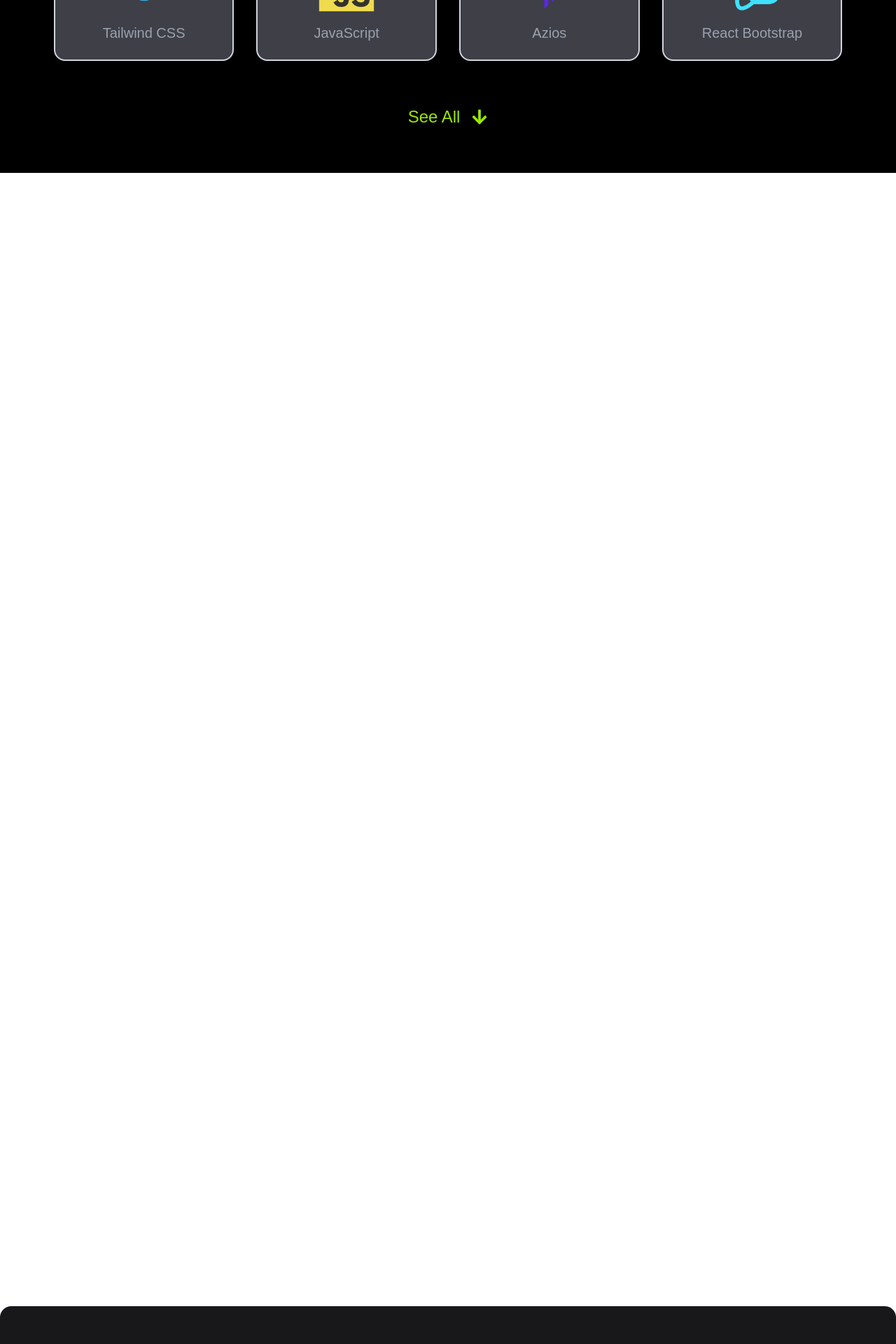
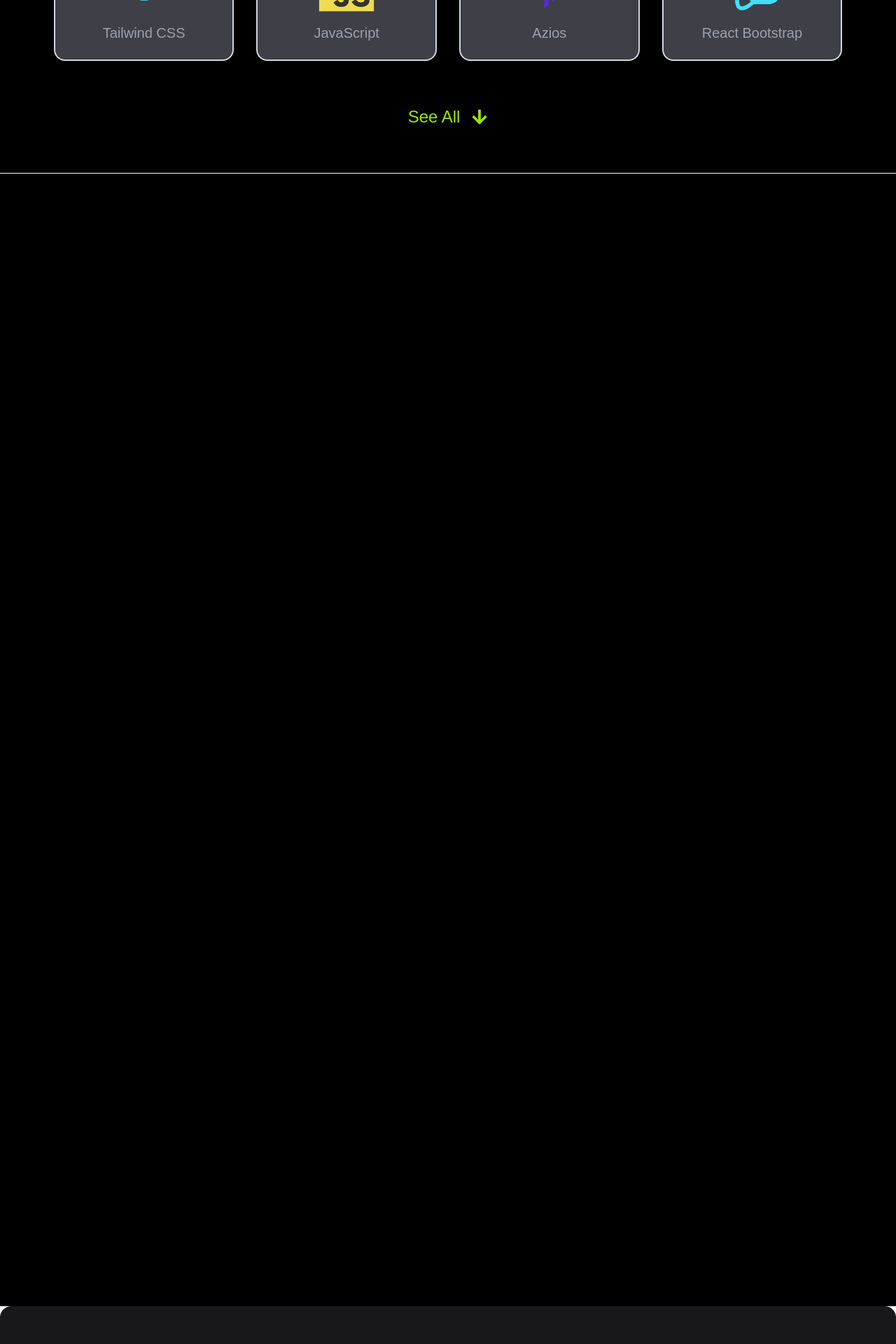
Before and after one commit to raiasim93/my-portfolio, a Next.js app: page / in a window 1280 px wide. Shown: the part 1349-3269 px from the top of the page at 70% size. Built offline with nearby package versions, Linux system fonts and the light colour scheme.

Commit message:
fix bg color issue

```diff
--- a/src/app/about/AboutSection.tsx
+++ b/src/app/about/AboutSection.tsx
@@ -43,7 +43,7 @@ const AboutSection = () => {
   }, []);
 
   return (
-    <section ref={sectionRef} className='py-12 px-[6vw] 2xl:px-[16vw] w-full flex flex-col lg:flex-row min-h-[100vh] justify-center gap-y-16 lg:gap-y-0 '>
+    <section ref={sectionRef} className='bg-black text-white py-12 px-[6vw] 2xl:px-[16vw] w-full flex flex-col lg:flex-row min-h-[100vh] justify-center gap-y-16 lg:gap-y-0 '>
       <div ref={aboutIntroRef} className='w-full lg:w-1/3 flex flex-col gap-y-4 lg:gap-y-8 justify-center lg:justify-start '>
         <div className='text-2xl lg:text-4xl font-semibold text-center lg:text-start'> Hey! I&apos;m <span className='text-lime-400'> Asim. </span> </div>
         <div className='text-md lg:text-lg font-light text-center lg:text-start'>
--- a/src/app/about/QualificationSection.tsx
+++ b/src/app/about/QualificationSection.tsx
@@ -37,7 +37,7 @@ const QualificationSection = () => {
     })
   })
   return (
-    <section ref={qualificationSectionRef} className='py-12 px-[6vw] 2xl:[16vw] flex flex-col gap-y-16 justify-center items-center w-full min-h-screen '>
+    <section ref={qualificationSectionRef} className='bg-black py-12 px-[6vw] 2xl:[16vw] flex flex-col gap-y-16 justify-center items-center w-full min-h-screen '>
       <div ref={titleRef} className='text-2xl lg:text-5xl'>
          Qualifications over the years
       </div>
```
